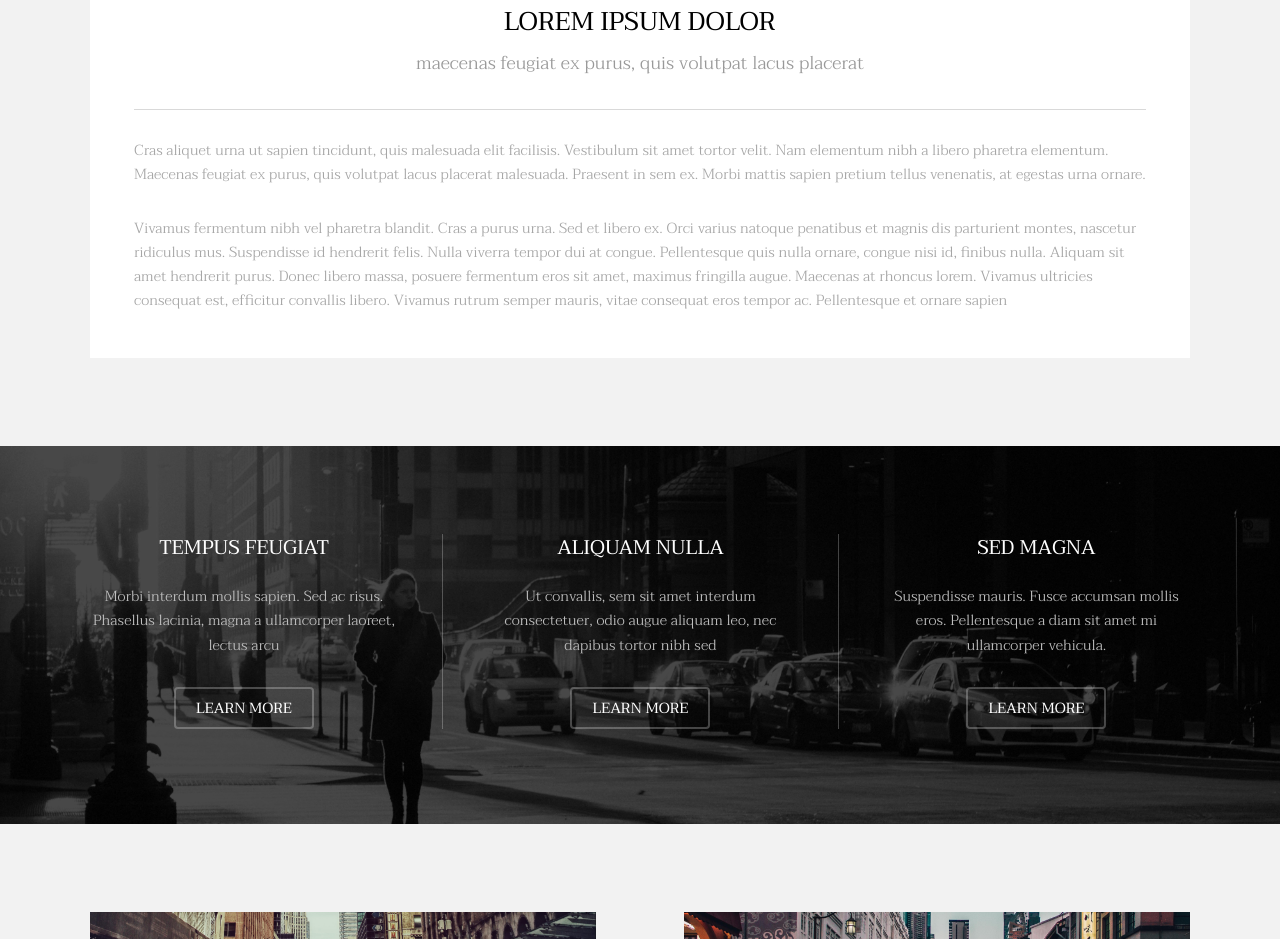
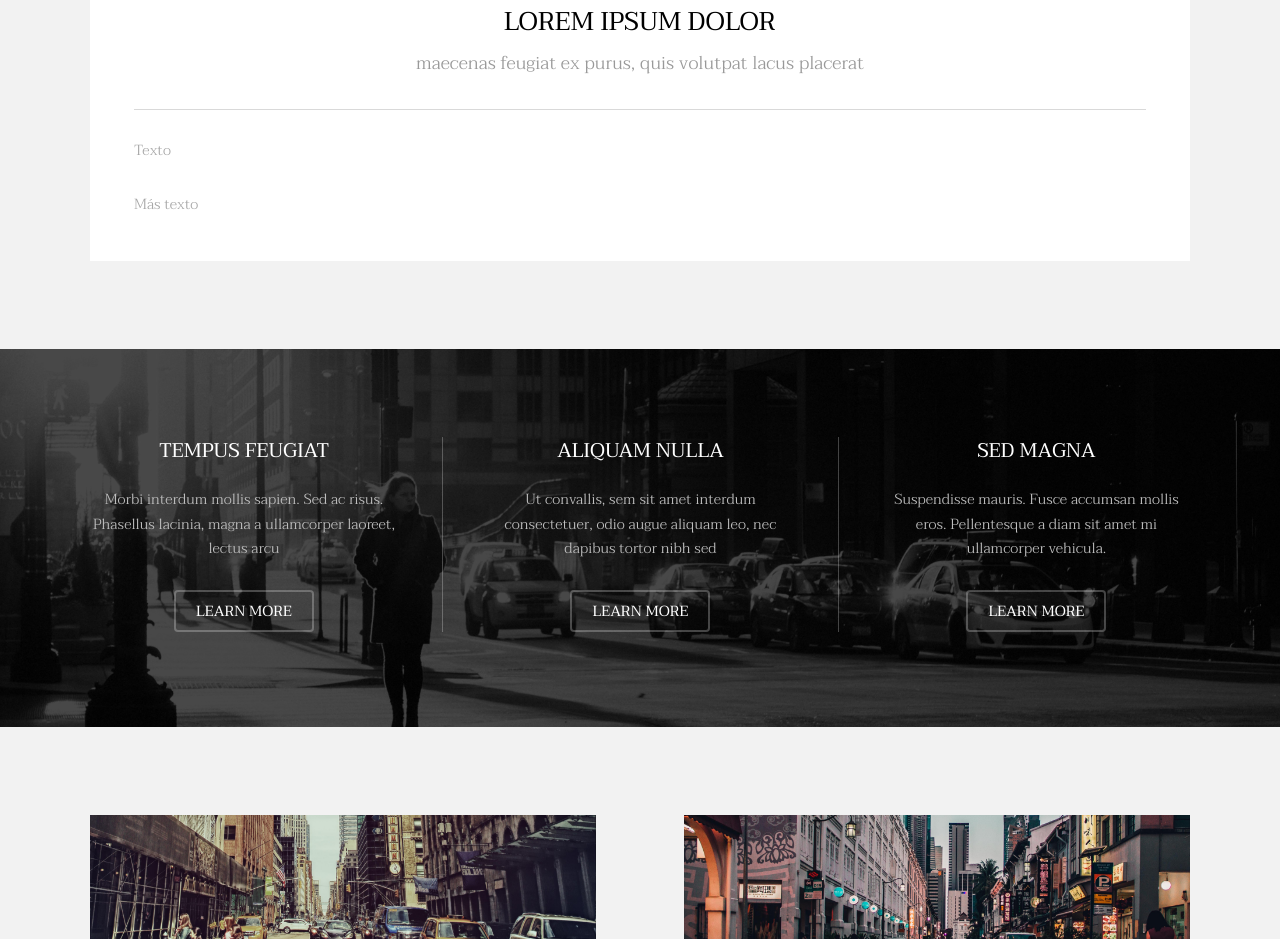
Before and after one commit to carlosgonzalezarino/METROPOLITA_ED, a plain HTML site: page index.html in a window 1280 px wide. Shown: the part 1286-2225 px from the top of the page. Drawn offline with Linux system fonts and the light colour scheme.

Commit message:
todos los textos que faltan por CHRISTOPHER

```diff
--- a/index.html
+++ b/index.html
@@ -57,8 +57,8 @@
 									<p>maecenas feugiat ex purus, quis volutpat lacus placerat</p>
 								</header>
 								<hr />
-								<p> Cras aliquet urna ut sapien tincidunt, quis malesuada elit facilisis. Vestibulum sit amet tortor velit. Nam elementum nibh a libero pharetra elementum. Maecenas feugiat ex purus, quis volutpat lacus placerat malesuada. Praesent in sem ex. Morbi mattis sapien pretium tellus venenatis, at egestas urna ornare.</p>
-								<p>Vivamus fermentum nibh vel pharetra blandit. Cras a purus urna. Sed et libero ex. Orci varius natoque penatibus et magnis dis parturient montes, nascetur ridiculus mus. Suspendisse id hendrerit felis. Nulla viverra tempor dui at congue. Pellentesque quis nulla ornare, congue nisi id, finibus nulla. Aliquam sit amet hendrerit purus. Donec libero massa, posuere fermentum eros sit amet, maximus fringilla augue. Maecenas at rhoncus lorem. Vivamus ultricies consequat est, efficitur convallis libero. Vivamus rutrum semper mauris, vitae consequat eros tempor ac. Pellentesque et ornare sapien</p>
+								<p> Texto</p>
+								<p>Más texto</p>
 							</div>
 						</div>
 					</div>
```
